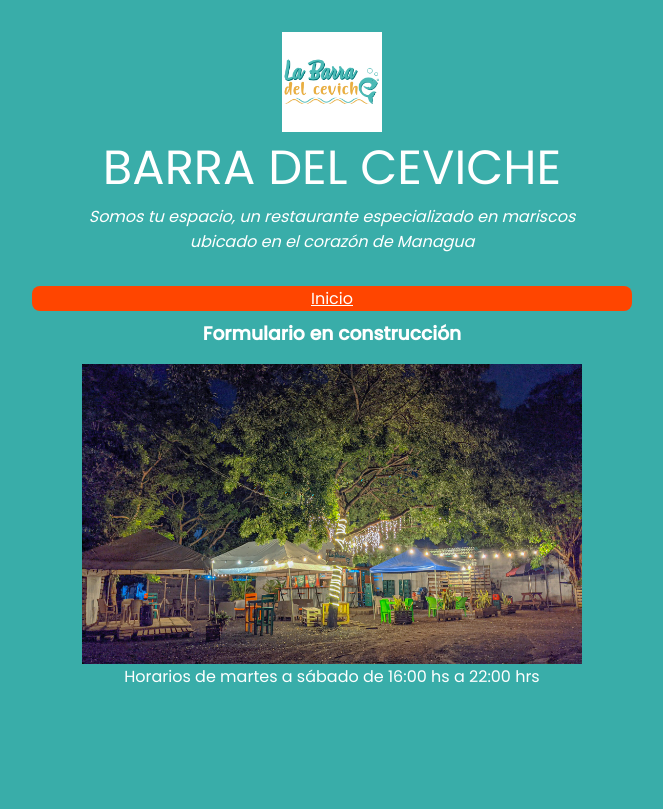
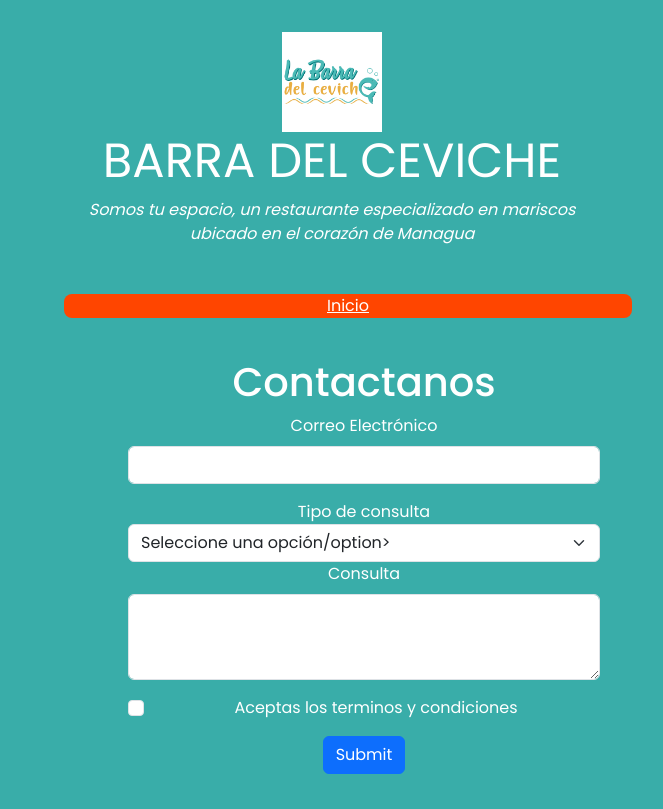
Before and after one commit to Scarlett0330/proyecto-web-PD-2023, a plain HTML site: page contacto.html in a window 1280 px wide. Shown: the top 809 px of the page, without its empty margins (308-971 px from the left). Drawn offline with nearby package versions, Linux system fonts and the light colour scheme.

Commit message:
Vincular bootstrap, crear formulario

```diff
--- a/contacto.html
+++ b/contacto.html
@@ -7,6 +7,9 @@
 
     <link rel="shortcut icon" href="images/LOGO PERFIR GOOGLE.png" type="image/x-icon">
 
+    <!-- Hoja de Estilos - Bootstrap -->
+    <link href="https://cdn.jsdelivr.net/npm/bootstrap@5.3.2/dist/css/bootstrap.min.css" rel="stylesheet" integrity="sha384-T3c6CoIi6uLrA9TneNEoa7RxnatzjcDSCmG1MXxSR1GAsXEV/Dwwykc2MPK8M2HN" crossorigin="anonymous">
+    <!-- Hoja de Estilos - propia -->
     <link rel="stylesheet" href="estilos.css">
 
     <link rel="preconnect" href="https://fonts.googleapis.com">
@@ -29,12 +32,44 @@
                 </li>
             <ul>
         <section>
-            <h1>Formulario en construcción</h1>
+            <section class="seccion5">
+            <h1 class="seccion5__titulo">Contactanos</h1>
+            <form>
+                <div class="mb-3">
+                  <label for="exampleInputEmail1" class="form-label">Correo Electrónico</label>
+                  <input type="email" class="form-control" id="exampleInputEmail1" aria-describedby="emailHelp">
+                </div>
+                <div class="mb-3"></div>
+                <label for="">Tipo de consulta</label>
+                <select class="form-select" aria-label="Default select example">
+                    <option selected>Seleccione una opción/option>
+                    <option value="1">One</option>
+                    <option value="2">Two</option>
+                    <option value="3">Three</option>
+                    <select>
+                </div>
+                <div class="mb-3">
+                    <label for="exampleFormControlTextarea1" class="form-label"> Consulta </label>
+                    <textarea class="form-control" id="exampleFormControlTextarea1" rows="3"></textarea>
+                </div>
+
+                <div class="mb-3 form-check">
+                  <input type="checkbox" class="form-check-input" id="exampleCheck1">
+                  <label class="form-check-label" for="exampleCheck1">Aceptas los terminos y condiciones</label>
+                </div>
+                <button type="submit" class="btn btn-primary">Submit</button>
+
+
+              </form>
+
         </section>
     </main>
     <footer class="footer">
         <img class="footer__logo" src="images/329589110_576890047669798_2909926423547504721_n.jpg" alt=" Foto del lugar" width="400" height="200">
         <p> Horarios de martes a sábado de 16:00 hs a 22:00 hrs</p>
     </footer>
+
+    <!-- Hoja de Javascrip -->
+    <script src="https://cdn.jsdelivr.net/npm/bootstrap@5.3.2/dist/js/bootstrap.bundle.min.js" integrity="sha384-C6RzsynM9kWDrMNeT87bh95OGNyZPhcTNXj1NW7RuBCsyN/o0jlpcV8Qyq46cDfL" crossorigin="anonymous"></script>
     </body>
 </html>
--- a/estilos.css
+++ b/estilos.css
@@ -170,3 +170,13 @@
     width: 500px;
     height: 300px;
 }
+
+/* Seccion 5 */
+
+.seccion5{
+    padding: 2rem;
+}
+
+.seccion5__titulo{
+    text-align: center;
+}
```
Also changed, not shown: index.html (+1 -1 lines).
